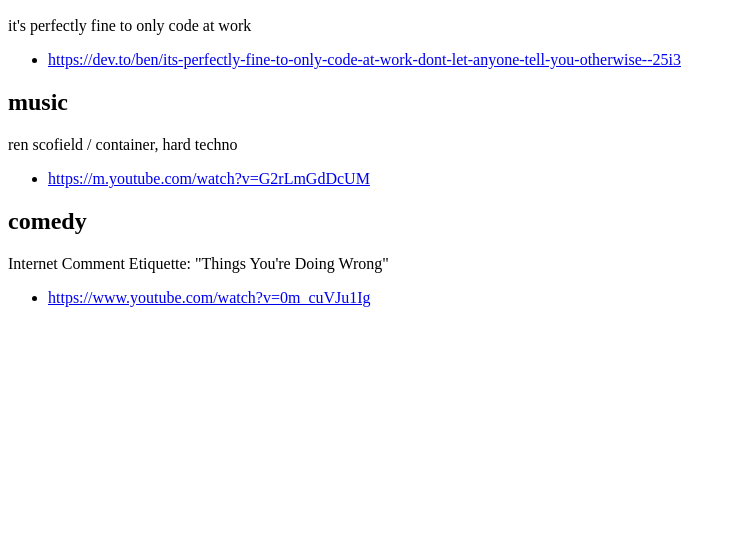
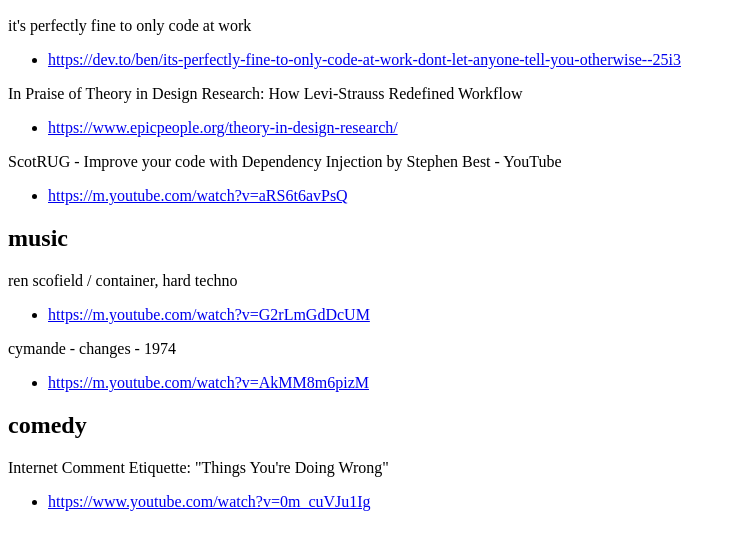
Before and after one commit to wcerfgba/hitlist, a website: page index.html in a window 1280 px wide. Shown: the part 168-718 px from the top of the page, without its empty margins (0-736 px from the left). Drawn offline with Linux system fonts and the light colour scheme.

Commit message:
More stuff

```diff
--- a/index.html
+++ b/index.html
@@ -12,10 +12,22 @@
 <ul>
 <li><a href="https://dev.to/ben/its-perfectly-fine-to-only-code-at-work-dont-let-anyone-tell-you-otherwise--25i3">https://dev.to/ben/its-perfectly-fine-to-only-code-at-work-dont-let-anyone-tell-you-otherwise--25i3</a></li>
 </ul>
+<p>In Praise of Theory in Design Research: How Levi-Strauss Redefined Workflow</p>
+<ul>
+<li><a href="https://www.epicpeople.org/theory-in-design-research/">https://www.epicpeople.org/theory-in-design-research/</a></li>
+</ul>
+<p>ScotRUG - Improve your code with Dependency Injection by Stephen Best - YouTube</p>
+<ul>
+<li><a href="https://m.youtube.com/watch?v=aRS6t6avPsQ">https://m.youtube.com/watch?v=aRS6t6avPsQ</a></li>
+</ul>
 <h2>music</h2>
 <p>ren scofield / container, hard techno</p>
 <ul>
 <li><a href="https://m.youtube.com/watch?v=G2rLmGdDcUM">https://m.youtube.com/watch?v=G2rLmGdDcUM</a></li>
+</ul>
+<p>cymande - changes - 1974</p>
+<ul>
+<li><a href="https://m.youtube.com/watch?v=AkMM8m6pizM">https://m.youtube.com/watch?v=AkMM8m6pizM</a></li>
 </ul>
 <h2>comedy</h2>
 <p>Internet Comment Etiquette: &quot;Things You're Doing Wrong&quot;</p>
```
Also changed, not shown: 2018-02.md (+9 -0 lines).
